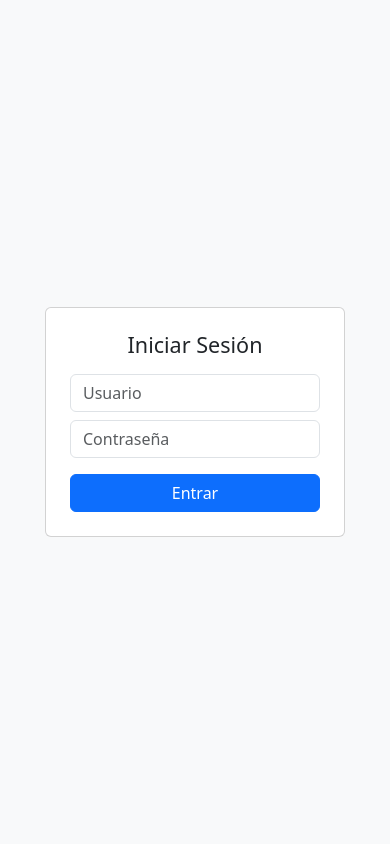
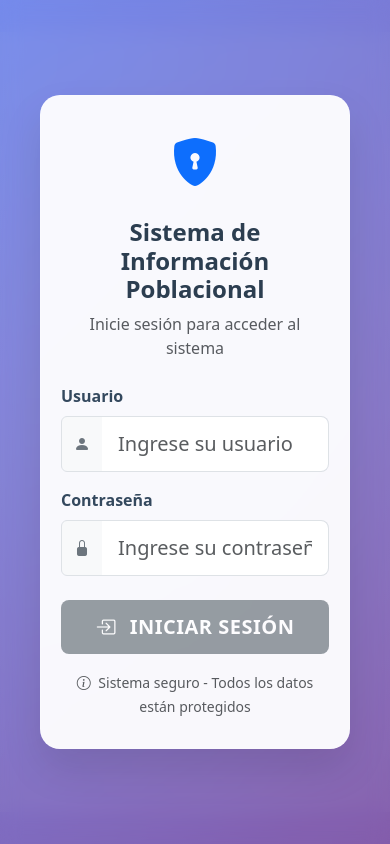
Before and after one commit to eduard-ve/sip_comunidades, a Vue app in the folder frontend/: page /login in a window 390 px wide. Built offline with nearby package versions, Linux system fonts and the light colour scheme; no server answers.

Commit message:
feat: Rediseñar login con estilos modernos y profesionales - Glassmorphism, gradientes y animaciones - Validación de formulario mejorada - Mejor manejo de errores y accesibilidad - Diseño responsivo"

```diff
--- a/frontend/src/views/usuarios/Login.vue
+++ b/frontend/src/views/usuarios/Login.vue
@@ -1,27 +1,84 @@
 <template>
-  <div class="d-flex justify-content-center align-items-center vh-100 bg-light">
-    <div class="card p-4" style="width: 300px;">
-      <h4 class="mb-3 text-center">Iniciar Sesión</h4>
+  <div class="login-container">
+    <div class="login-overlay">
+      <div class="login-card">
+        <div class="text-center mb-4">
+          <div class="login-logo">
+            <i class="bi bi-shield-lock-fill text-primary" style="font-size: 3rem;"></i>
+          </div>
+          <h2 class="login-title">Sistema de Información Poblacional</h2>
+          <p class="text-muted">Inicie sesión para acceder al sistema</p>
+        </div>
 
         <!-- Mensaje de error -->
-      <div v-if="error" class="alert alert-danger" role="alert">
+        <div v-if="error" class="alert alert-danger alert-dismissible fade show" role="alert">
+          <i class="bi bi-exclamation-triangle-fill me-2"></i>
           {{ error }}
+          <button type="button" class="btn-close" @click="error = ''"></button>
         </div>
 
-      <input v-model="username" type="text" class="form-control mb-2" placeholder="Usuario" :disabled="loading">
-      <input v-model="password" type="password" class="form-control mb-3" placeholder="Contraseña" :disabled="loading">
+        <form @submit.prevent="login">
+          <div class="mb-3">
+            <label for="username" class="form-label fw-semibold">Usuario</label>
+            <div class="input-group">
+              <span class="input-group-text">
+                <i class="bi bi-person-fill"></i>
+              </span>
+              <input
+                id="username"
+                v-model="username"
+                type="text"
+                class="form-control form-control-lg"
+                placeholder="Ingrese su usuario"
+                :disabled="loading"
+                required
+              >
+            </div>
+          </div>
 
-      <button class="btn btn-primary w-100" @click="login" :disabled="loading">
+          <div class="mb-4">
+            <label for="password" class="form-label fw-semibold">Contraseña</label>
+            <div class="input-group">
+              <span class="input-group-text">
+                <i class="bi bi-lock-fill"></i>
+              </span>
+              <input
+                id="password"
+                v-model="password"
+                type="password"
+                class="form-control form-control-lg"
+                placeholder="Ingrese su contraseña"
+                :disabled="loading"
+                required
+              >
+            </div>
+          </div>
+
+          <button
+            type="submit"
+            class="btn btn-primary btn-lg w-100 mb-3"
+            :disabled="loading || !username || !password"
+          >
             <span v-if="loading" class="spinner-border spinner-border-sm me-2" role="status"></span>
-        {{ loading ? 'Iniciando...' : 'Entrar' }}
+            <i v-else class="bi bi-box-arrow-in-right me-2"></i>
+            {{ loading ? 'Iniciando sesión...' : 'Iniciar Sesión' }}
           </button>
+        </form>
+
+        <div class="text-center">
+          <small class="text-muted">
+            <i class="bi bi-info-circle me-1"></i>
+            Sistema seguro - Todos los datos están protegidos
+          </small>
+        </div>
+      </div>
     </div>
   </div>
 </template>
 
 <script setup>
 import { useRouter } from 'vue-router';
-import { ref } from 'vue';
+import { ref, computed } from 'vue';
 import { authService } from '../../services/api.js';
 
 const router = useRouter();
@@ -30,9 +87,13 @@ const password = ref('');
 const error = ref('');
 const loading = ref(false);
 
+const isFormValid = computed(() => {
+  return username.value.trim() && password.value.trim();
+});
+
 async function login() {
-  if (!username.value || !password.value) {
-    error.value = 'Por favor ingrese usuario y contraseña';
+  if (!isFormValid.value) {
+    error.value = 'Por favor complete todos los campos';
     return;
   }
 
@@ -41,7 +102,7 @@ async function login() {
 
   try {
     const response = await authService.login({
-      username: username.value,
+      username: username.value.trim(),
       password: password.value
     });
 
@@ -55,6 +116,10 @@ async function login() {
     console.error('Error de login:', err);
     if (err.response?.status === 401) {
       error.value = 'Usuario o contraseña incorrectos';
+    } else if (err.response?.status === 400) {
+      error.value = 'Datos de entrada inválidos';
+    } else if (!navigator.onLine) {
+      error.value = 'Sin conexión a internet. Verifique su conexión.';
     } else {
       error.value = 'Error al iniciar sesión. Intente nuevamente.';
     }
@@ -62,4 +127,173 @@ async function login() {
     loading.value = false;
   }
 }
+
+// Limpiar error cuando el usuario empiece a escribir
+function clearError() {
+  if (error.value) {
+    error.value = '';
+  }
+}
 </script>
+
+<style scoped>
+.login-container {
+  min-height: 100vh;
+  background: linear-gradient(135deg, #667eea 0%, #764ba2 100%);
+  position: relative;
+  overflow: hidden;
+}
+
+.login-overlay {
+  position: absolute;
+  top: 0;
+  left: 0;
+  right: 0;
+  bottom: 0;
+  background: rgba(255, 255, 255, 0.1);
+  backdrop-filter: blur(10px);
+  display: flex;
+  align-items: center;
+  justify-content: center;
+  padding: 20px;
+}
+
+.login-card {
+  background: rgba(255, 255, 255, 0.95);
+  border-radius: 20px;
+  box-shadow: 0 20px 40px rgba(0, 0, 0, 0.1);
+  padding: 40px;
+  width: 100%;
+  max-width: 450px;
+  backdrop-filter: blur(10px);
+  border: 1px solid rgba(255, 255, 255, 0.2);
+}
+
+.login-logo {
+  margin-bottom: 20px;
+}
+
+.login-title {
+  color: #2c3e50;
+  font-weight: 700;
+  margin-bottom: 8px;
+  font-size: 1.8rem;
+}
+
+.form-label {
+  color: #34495e;
+  margin-bottom: 8px;
+}
+
+.input-group-text {
+  background: #f8f9fa;
+  border: 1px solid #dee2e6;
+  color: #6c757d;
+}
+
+.form-control {
+  border-left: none;
+  padding: 12px 16px;
+}
+
+.form-control:focus {
+  border-color: #007bff;
+  box-shadow: 0 0 0 0.2rem rgba(0, 123, 255, 0.25);
+  border-left: none;
+}
+
+.input-group:focus-within .input-group-text {
+  border-color: #007bff;
+  background: #e3f2fd;
+}
+
+.btn-primary {
+  background: linear-gradient(135deg, #007bff 0%, #0056b3 100%);
+  border: none;
+  padding: 12px 24px;
+  font-weight: 600;
+  text-transform: uppercase;
+  letter-spacing: 0.5px;
+  transition: all 0.3s ease;
+}
+
+.btn-primary:hover:not(:disabled) {
+  background: linear-gradient(135deg, #0056b3 0%, #004085 100%);
+  transform: translateY(-2px);
+  box-shadow: 0 8px 20px rgba(0, 123, 255, 0.3);
+}
+
+.btn-primary:disabled {
+  background: #6c757d;
+  opacity: 0.7;
+}
+
+.alert {
+  border-radius: 10px;
+  border: none;
+  font-weight: 500;
+}
+
+.alert-danger {
+  background: linear-gradient(135deg, #dc3545 0%, #c82333 100%);
+  color: white;
+}
+
+.btn-close {
+  filter: invert(1);
+}
+
+.spinner-border-sm {
+  width: 1rem;
+  height: 1rem;
+}
+
+/* Animaciones */
+@keyframes fadeInUp {
+  from {
+    opacity: 0;
+    transform: translateY(30px);
+  }
+  to {
+    opacity: 1;
+    transform: translateY(0);
+  }
+}
+
+.login-card {
+  animation: fadeInUp 0.6s ease-out;
+}
+
+/* Responsive */
+@media (max-width: 576px) {
+  .login-card {
+    padding: 30px 20px;
+    margin: 20px;
+  }
+
+  .login-title {
+    font-size: 1.5rem;
+  }
+}
+
+/* Efectos de fondo */
+.login-container::before {
+  content: '';
+  position: absolute;
+  top: -50%;
+  left: -50%;
+  width: 200%;
+  height: 200%;
+  background: radial-gradient(circle, rgba(255,255,255,0.1) 0%, transparent 70%);
+  animation: rotate 20s linear infinite;
+}
+
+@keyframes rotate {
+  from {
+    transform: rotate(0deg);
+  }
+  to {
+    transform: rotate(360deg);
+  }
+}
+</style>
```
Lines whose indentation alone changed are shown as unchanged.
